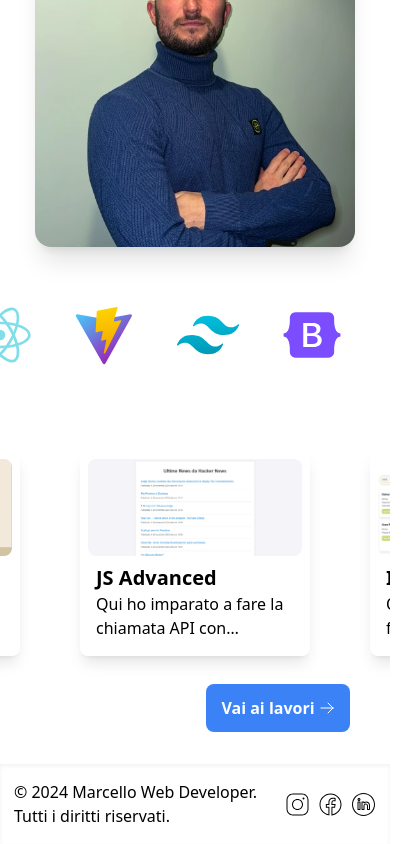
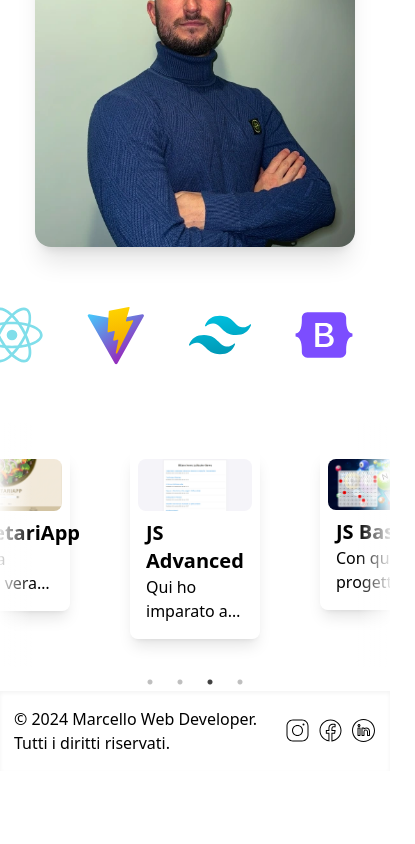
Before and after one commit to marcellocomandulli/portfolio, a React (Vite) app: page / in a window 390 px wide. Shown: the part 679-1523 px from the top of the page, 415 px wide, since content can reach past the window. After the commit the page ends 1450 px from the top, so only its background shows below. Built offline with nearby package versions, Linux system fonts and the light colour scheme.

Commit message:
fixed some issues

```diff
--- a/src/components/Navbar.tsx
+++ b/src/components/Navbar.tsx
@@ -66,7 +66,7 @@ export default function Navbar() {
                   to="/works"
                   className="block px-3 py-2 hover:text-blue-500"
                 >
-                  Works
+                  Lavori
                 </Link>
               </li>
               <li className="relative">
@@ -74,7 +74,7 @@ export default function Navbar() {
                   to="/contacts"
                   className="block px-3 py-2 hover:text-blue-500"
                 >
-                  Contacts
+                  Contatti
                 </Link>
               </li>
             </ul>
--- a/src/components/ProjectSlider.tsx
+++ b/src/components/ProjectSlider.tsx
@@ -6,6 +6,7 @@ import { Link } from "react-router";
 export default function ProjectSlider() {
   const settings = {
     centerMode: true,
+    centerPadding: "100px",
     autoplay: true,
     autoplaySpeed: 2000,
     dots: true,
@@ -70,16 +71,29 @@ export default function ProjectSlider() {
       gitURL: "https://github.com/marcellocomandulli/hackernews",
       siteURL: "https://hacckernewss.netlify.app",
     },
+    {
+      id: 3,
+      img: (
+        <img
+          src="/img/works/JSBasic.jpg"
+          alt="Questo è un piccolo progetto per muovere i primi passi in JavaScript."
+          className="rounded-lg"
+          loading="lazy"
+        />
+      ),
+      title: "JS Basic",
+      par: "Con questo progetto in JavaScript dovevo programmare un semplice contatore. Per renderlo un po' più accattivante l'ho trasformato in una tombola dove si possono estrarre i numeri evidenziandoli sul tabellone, visualizza gli ultimi 4 estratti e c'è un tasto di reset.",
+      gitURL: "https://github.com/marcellocomandulli/bingo",
+      siteURL: "https://bingocounter.netlify.app",
+    },
   ];
 
   return (
-    <div className="slider-container flex flex-col mb-5 max-w-xl">
-      <Slider {...settings} className="overflow-hidden">
+    <div className="slider-container relative flex flex-col mx-auto mb-6 lg:w-[850px]">
+      <div className="pointer-events-none absolute left-0 top-0 h-full w-8 z-10 bg-gradient-to-r from-white/90 to-transparent"></div>
+      <Slider {...settings}>
         {projects.map((project) => (
-          <figure
-            key={project.id}
-            className={"p-2 my-7 rounded-lg shadow-lg"}
-          >
+          <figure key={project.id} className={"p-2 my-7 rounded-lg shadow-lg"}>
             {project.img}
 
             <figcaption className="p-2">
@@ -89,9 +103,10 @@ export default function ProjectSlider() {
           </figure>
         ))}
       </Slider>
+      <div className="pointer-events-none absolute right-0 top-0 h-full w-8 z-10 bg-gradient-to-l from-white/90 to-transparent"></div>
       <Link
         to={"/works"}
-        className="self-end mb-3 mr-10 flex justify-center items-center "
+        className="hidden md:flex self-end mb-3 mr-10 justify-center items-center"
       >
         <button className="flex justify-center items-center bg-blue-500 text-white w-36 py-3 rounded-lg hover:bg-blue-700 font-semibold">
           Vai ai lavori
```
